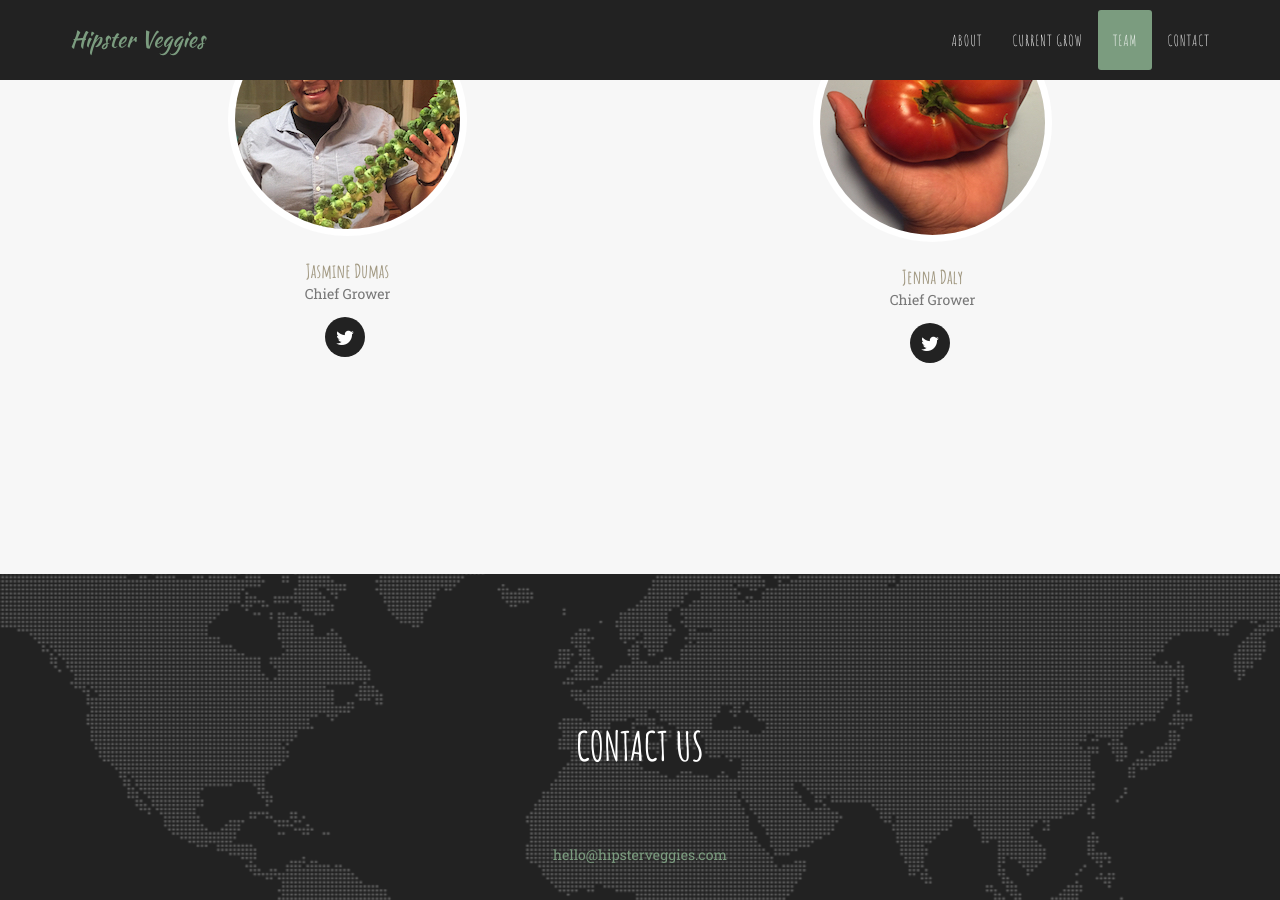
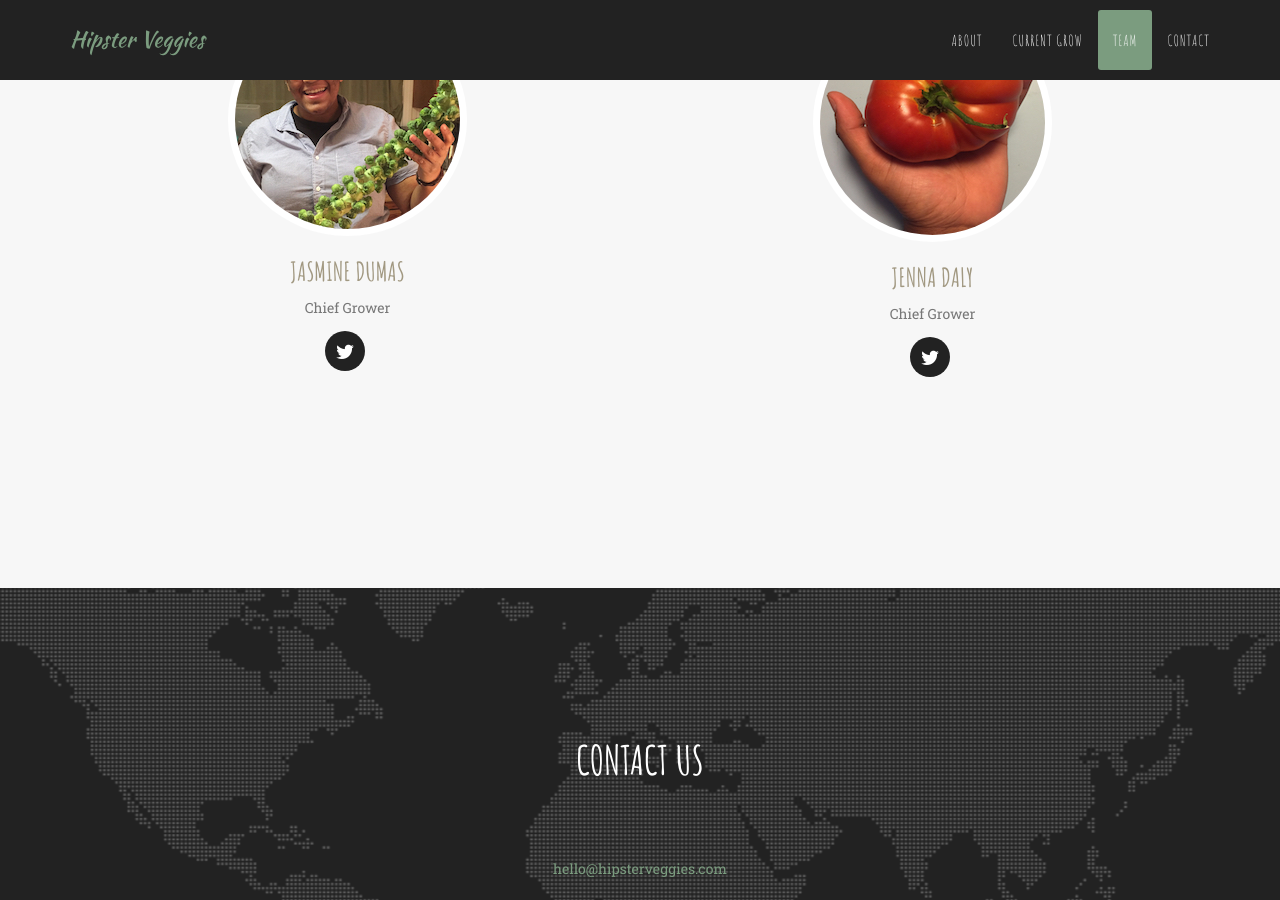
Before and after one commit to jasdumas/hipsterveggies, a Jekyll site: the page built from index.html, in a window 1280 px wide and 900 px high, scrolled down 3118 px. Built offline with Jekyll 4.4.1, drawn with Linux system fonts in a browser that asks for light colours; some web fonts are replaced.

Commit message:
bump font size for team member name
h4 -> h3

```diff
--- a/_includes/team.html
+++ b/_includes/team.html
@@ -12,7 +12,7 @@
                 <div class="col-sm-6">
                     <div class="team-member">
                         <img src="img/team/{{ member.pic }}.jpg" class="img-responsive img-circle" alt="">
-                        <h4>{{ member.name }}</h4>
+                        <h3>{{ member.name }}</h3>
                         <p class="text-muted">{{ member.position }}</p>
                         <ul class="list-inline social-buttons">
                             {% for network in member.social %}
```
